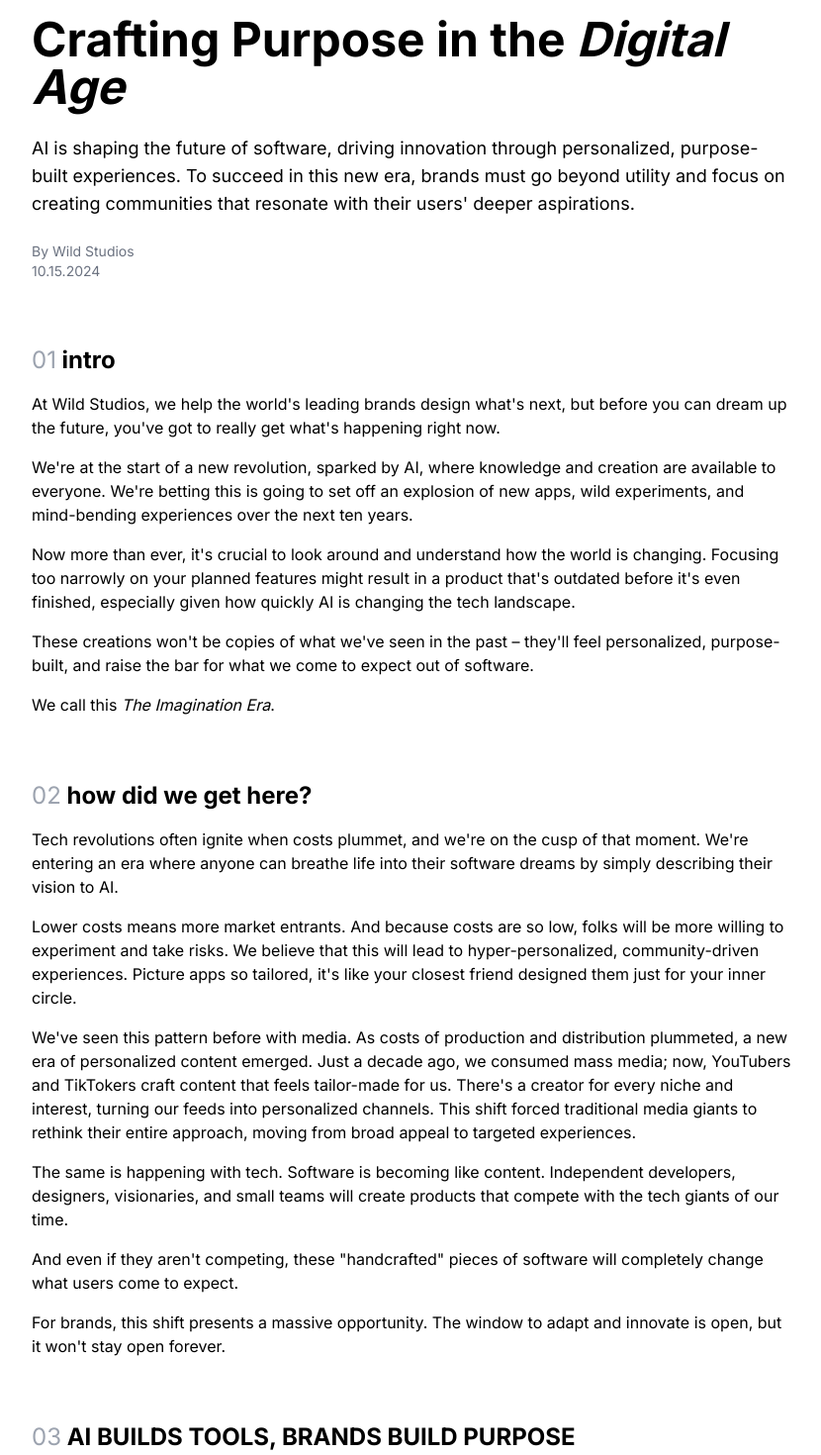
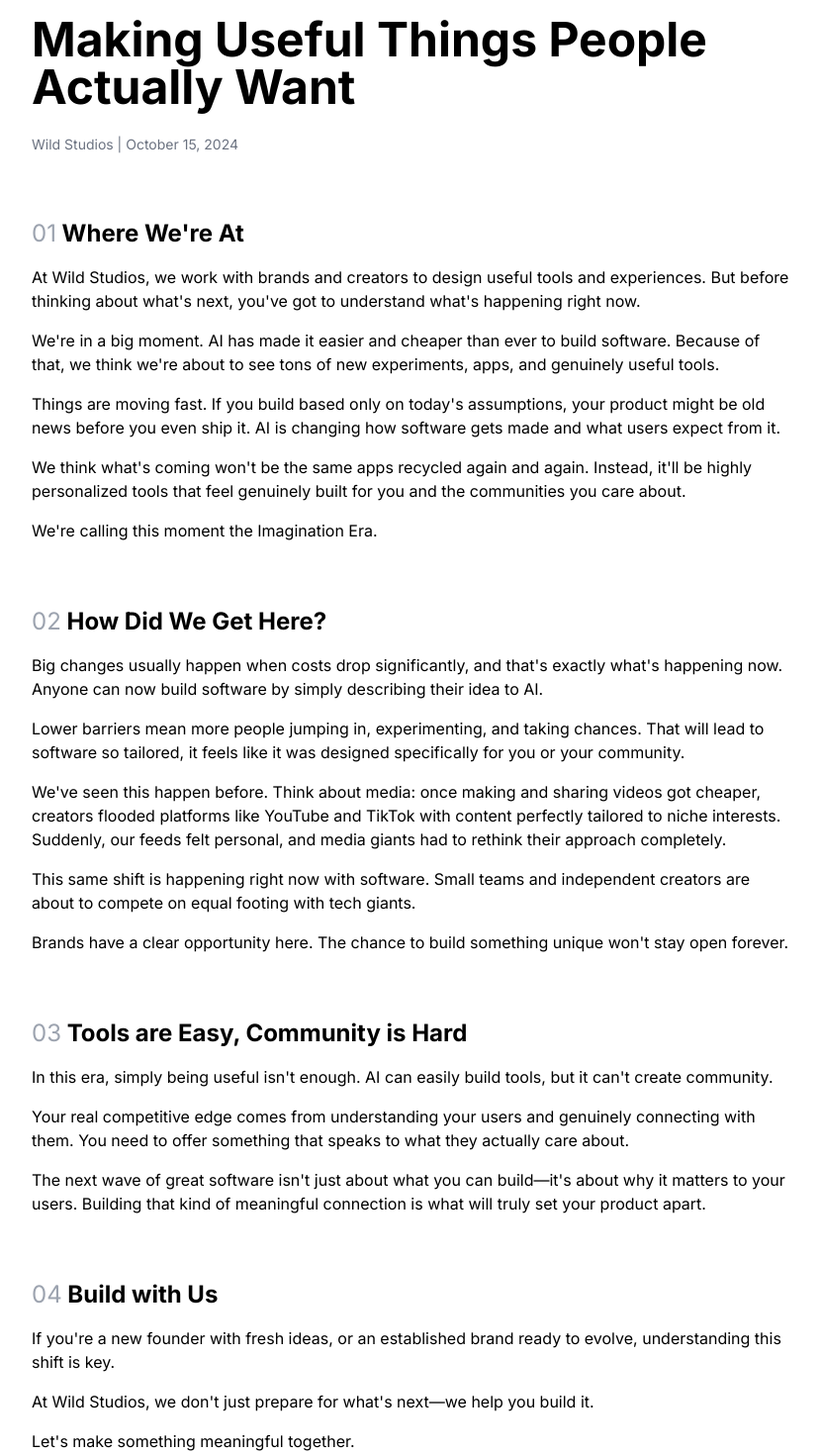
Before and after one commit to wpulier/wildstudio, a Next.js app: page /about in a window 1280 px wide. Shown: the part 100-1570 px from the top of the page at 99% size, without its empty margins (224-1054 px from the left). Built offline with nearby package versions, Linux system fonts and the light colour scheme.

Commit message:
Making Useful Things People Actually Want

```diff
--- a/src/app/about/page.tsx
+++ b/src/app/about/page.tsx
@@ -7,52 +7,39 @@ export default function About() {
         {/* Hero Section */}
         <div className="mb-10 md:mb-16">
           <h1 className="text-3xl md:text-5xl font-bold mb-4 md:mb-6">
-            Crafting Purpose in the <span className="italic">Digital Age</span>
+            Making Useful Things People Actually Want
           </h1>
 
-          <p className="text-base md:text-lg mb-4 md:mb-6">
-            AI is shaping the future of software, driving innovation through personalized, purpose-built experiences.
-            To succeed in this new era, brands must go beyond utility and focus on creating communities that resonate
-            with their users' deeper aspirations.
-          </p>
-
           <div className="text-xs md:text-sm text-gray-500">
-            <p>By Wild Studios</p>
-            <p>10.15.2024</p>
+            <p>Wild Studios | October 15, 2024</p>
           </div>
         </div>
 
         {/* Section 01 */}
         <div className="mb-10 md:mb-16">
           <h2 className="text-xl md:text-2xl font-bold mb-3 md:mb-4">
-            <span className="text-gray-400 font-normal">01</span> intro
+            <span className="text-gray-400 font-normal">01</span> Where We're At
           </h2>
 
           <div className="space-y-3 md:space-y-4 text-sm md:text-base">
             <p>
-              At Wild Studios, we help the world's leading brands design what's next, but before you can dream up
-              the future, you've got to really get what's happening right now.
+              At Wild Studios, we work with brands and creators to design useful tools and experiences. But before thinking about what's next, you've got to understand what's happening right now.
             </p>
 
             <p>
-              We're at the start of a new revolution, sparked by AI, where knowledge and creation are available to everyone.
-              We're betting this is going to set off an explosion of new apps, wild experiments, and mind-bending
-              experiences over the next ten years.
+              We're in a big moment. AI has made it easier and cheaper than ever to build software. Because of that, we think we're about to see tons of new experiments, apps, and genuinely useful tools.
             </p>
 
             <p>
-              Now more than ever, it's crucial to look around and understand how the world is changing. Focusing too narrowly
-              on your planned features might result in a product that's outdated before it's even finished, especially
-              given how quickly AI is changing the tech landscape.
+              Things are moving fast. If you build based only on today's assumptions, your product might be old news before you even ship it. AI is changing how software gets made and what users expect from it.
             </p>
 
             <p>
-              These creations won't be copies of what we've seen in the past – they'll feel personalized, purpose-built,
-              and raise the bar for what we come to expect out of software.
+              We think what's coming won't be the same apps recycled again and again. Instead, it'll be highly personalized tools that feel genuinely built for you and the communities you care about.
             </p>
 
             <p>
-              We call this <span className="italic">The Imagination Era</span>.
+              We're calling this moment the Imagination Era.
             </p>
           </div>
         </div>
@@ -60,42 +47,28 @@ export default function About() {
         {/* Section 02 */}
         <div className="mb-10 md:mb-16">
           <h2 className="text-xl md:text-2xl font-bold mb-3 md:mb-4">
-            <span className="text-gray-400 font-normal">02</span> how did we get here?
+            <span className="text-gray-400 font-normal">02</span> How Did We Get Here?
           </h2>
 
           <div className="space-y-3 md:space-y-4 text-sm md:text-base">
             <p>
-              Tech revolutions often ignite when costs plummet, and we're on the cusp of that moment. We're entering
-              an era where anyone can breathe life into their software dreams by simply describing their vision to AI.
+              Big changes usually happen when costs drop significantly, and that's exactly what's happening now. Anyone can now build software by simply describing their idea to AI.
             </p>
 
             <p>
-              Lower costs means more market entrants. And because costs are so low, folks will be more willing to
-              experiment and take risks. We believe that this will lead to hyper-personalized, community-driven experiences.
-              Picture apps so tailored, it's like your closest friend designed them just for your inner circle.
+              Lower barriers mean more people jumping in, experimenting, and taking chances. That will lead to software so tailored, it feels like it was designed specifically for you or your community.
             </p>
 
             <p>
-              We've seen this pattern before with media. As costs of production and distribution plummeted, a new era
-              of personalized content emerged. Just a decade ago, we consumed mass media; now, YouTubers and TikTokers
-              craft content that feels tailor-made for us. There's a creator for every niche and interest, turning our
-              feeds into personalized channels. This shift forced traditional media giants to rethink their entire approach,
-              moving from broad appeal to targeted experiences.
+              We've seen this happen before. Think about media: once making and sharing videos got cheaper, creators flooded platforms like YouTube and TikTok with content perfectly tailored to niche interests. Suddenly, our feeds felt personal, and media giants had to rethink their approach completely.
             </p>
 
             <p>
-              The same is happening with tech. Software is becoming like content. Independent developers, designers,
-              visionaries, and small teams will create products that compete with the tech giants of our time.
+              This same shift is happening right now with software. Small teams and independent creators are about to compete on equal footing with tech giants.
             </p>
 
             <p>
-              And even if they aren't competing, these "handcrafted" pieces of software will completely change what
-              users come to expect.
-            </p>
-
-            <p>
-              For brands, this shift presents a massive opportunity. The window to adapt and innovate is open, but it
-              won't stay open forever.
+              Brands have a clear opportunity here. The chance to build something unique won't stay open forever.
             </p>
           </div>
         </div>
@@ -103,25 +76,20 @@ export default function About() {
         {/* Section 03 */}
         <div className="mb-10 md:mb-16">
           <h2 className="text-xl md:text-2xl font-bold mb-3 md:mb-4">
-            <span className="text-gray-400 font-normal">03</span> AI BUILDS TOOLS, BRANDS BUILD PURPOSE
+            <span className="text-gray-400 font-normal">03</span> Tools are Easy, Community is Hard
           </h2>
 
           <div className="space-y-3 md:space-y-4 text-sm md:text-base">
             <p>
-              In the Imagination Era, utility no longer guarantees loyalty. When tasks are straightforward, AI can
-              often outperform traditional tools.
+              In this era, simply being useful isn't enough. AI can easily build tools, but it can't create community.
             </p>
 
             <p>
-              AI commoditizes tools, but it can't replace community - your product needs to build one. While everyone
-              rushes to answer the 'what' (what can AI build), brands of tomorrow are taking steps to own the 'why'
-              (why should your community care). Thoughtful AI design that connects with your community will become the
-              single most important moat for your brand.
+              Your real competitive edge comes from understanding your users and genuinely connecting with them. You need to offer something that speaks to what they actually care about.
             </p>
 
             <p>
-              In the Imagination Era, success is about connecting with your users' aspirations. Understand them, build
-              community around them, or get left behind.
+              The next wave of great software isn't just about what you can build—it's about why it matters to your users. Building that kind of meaningful connection is what will truly set your product apart.
             </p>
           </div>
         </div>
@@ -129,25 +97,24 @@ export default function About() {
         {/* Section 04 */}
         <div className="mb-10 md:mb-16">
           <h2 className="text-xl md:text-2xl font-bold mb-3 md:mb-4">
-            <span className="text-gray-400 font-normal">04</span> Join Us in Shaping the Future
+            <span className="text-gray-400 font-normal">04</span> Build with Us
           </h2>
 
           <div className="space-y-3 md:space-y-4 text-sm md:text-base">
             <p>
-              Whether you're a new founder looking at endless opportunities or an established player using your unique
-              strengths, understanding this shift is key to shaping the future.
+              If you're a new founder with fresh ideas, or an established brand ready to evolve, understanding this shift is key.
             </p>
 
             <p>
-              At Wild Studios, we don't just prepare for what's next—we design it.
+              At Wild Studios, we don't just prepare for what's next—we help you build it.
             </p>
 
-            <p className="font-medium">
-              Join us.
+            <p>
+              Let's make something meaningful together.
             </p>
 
             <p className="italic">
-              -The team at Wild Studios
+              — The team at Wild Studios
             </p>
           </div>
         </div>
```
